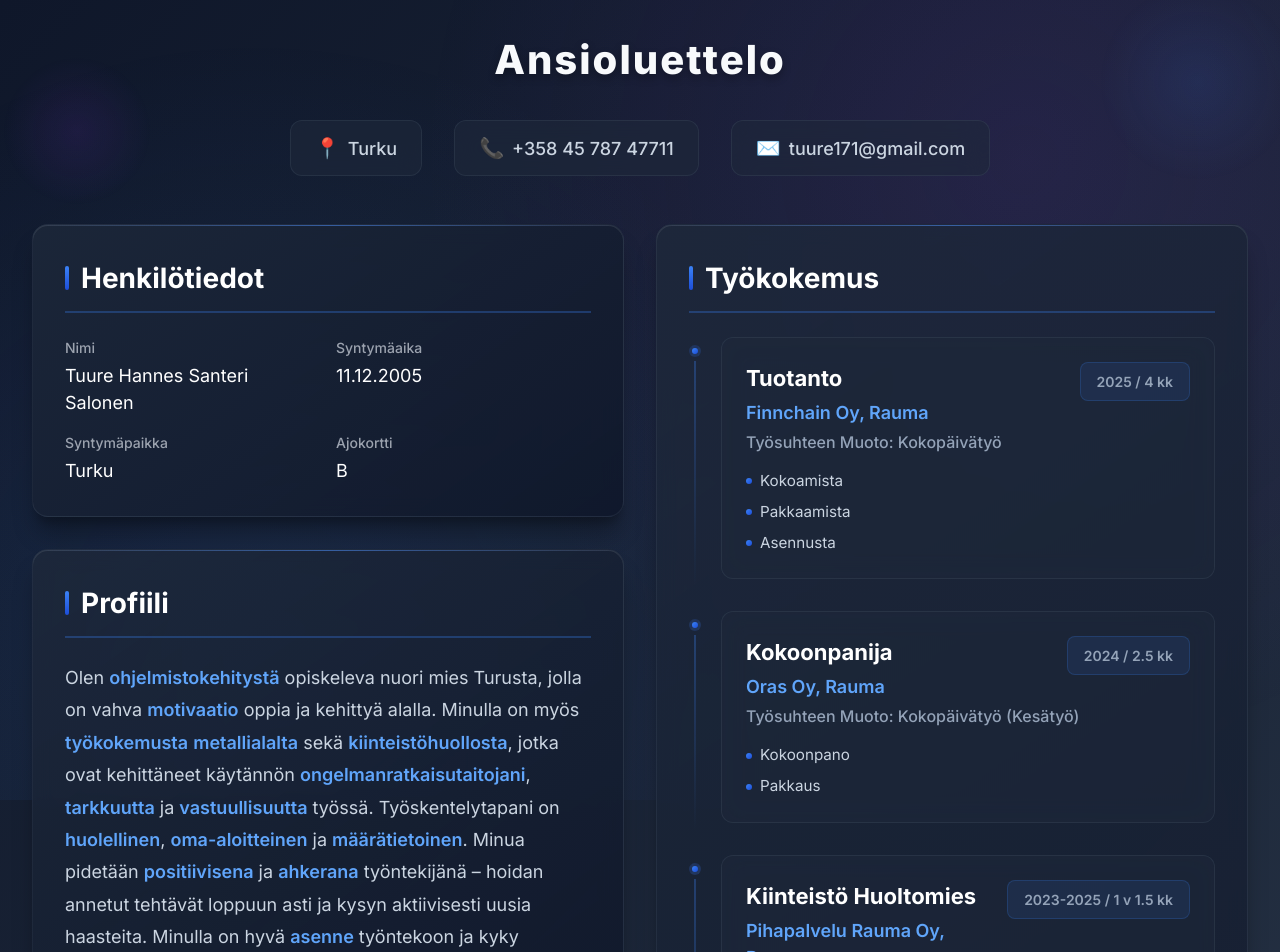
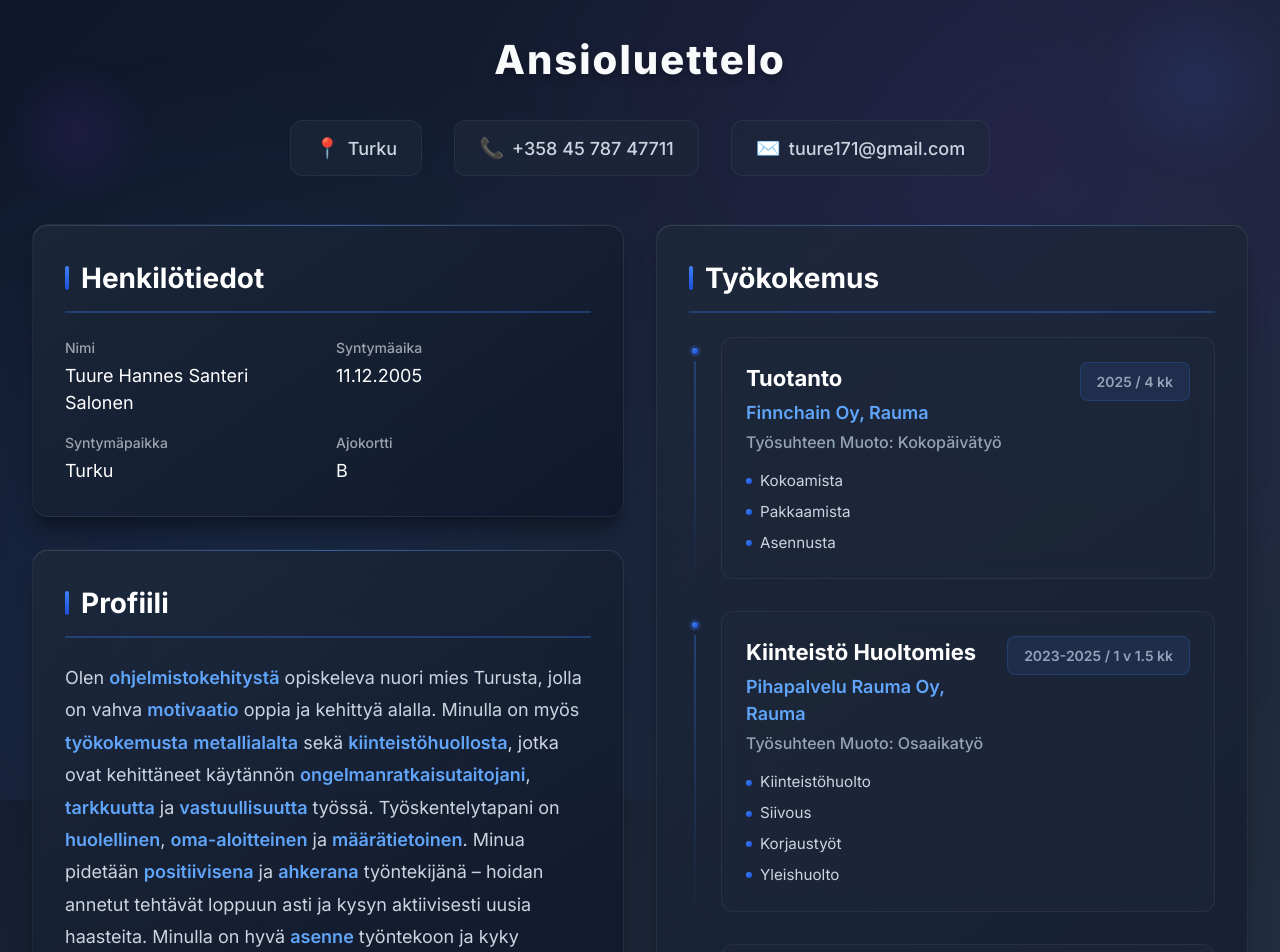
Before and after one commit to tjzzzzzz/CV-Nettisivu, a React (Vite) app in the folder cv-nettisivu/: page / in a window 1280 px wide. Shown: the top 952 px of the page. Built offline with nearby package versions, Linux system fonts and the light colour scheme.

Commit message:
Reorder work experience: 2025, 2023-2025, 2024, 2023, 2022, 2021-2022

```diff
--- a/cv-nettisivu/src/components/WorkExperience.tsx
+++ b/cv-nettisivu/src/components/WorkExperience.tsx
@@ -11,20 +11,20 @@
       tasks: ['Kokoamista', 'Pakkaamista', 'Asennusta']
     },
     {
+      period: '2023-2025 / 1 v 1.5 kk',
+      title: 'Kiinteistö\nHuoltomies',
+      company: 'Pihapalvelu Rauma Oy',
+      location: 'Rauma',
+      employmentType: 'Osaaikatyö',
+      tasks: ['Kiinteistöhuolto', 'Siivous', 'Korjaustyöt', 'Yleishuolto']
+    },
+    {
       period: '2024 / 2.5 kk',
       title: 'Kokoonpanija',
       company: 'Oras Oy',
       location: 'Rauma',
       employmentType: 'Kokopäivätyö (Kesätyö)',
       tasks: ['Kokoonpano', 'Pakkaus']
-    },
-    {
-      period: '2023-2025 / 1 v 1.5 kk',
-      title: 'Kiinteistö\nHuoltomies',
-      company: 'Pihapalvelu Rauma Oy',
-      location: 'Rauma',
-      employmentType: 'Osaaikatyö',
-      tasks: ['Kiinteistöhuolto', 'Siivous', 'Korjaustyöt', 'Yleishuolto']
     },
     {
       period: '2023 / 4 kk',
```
